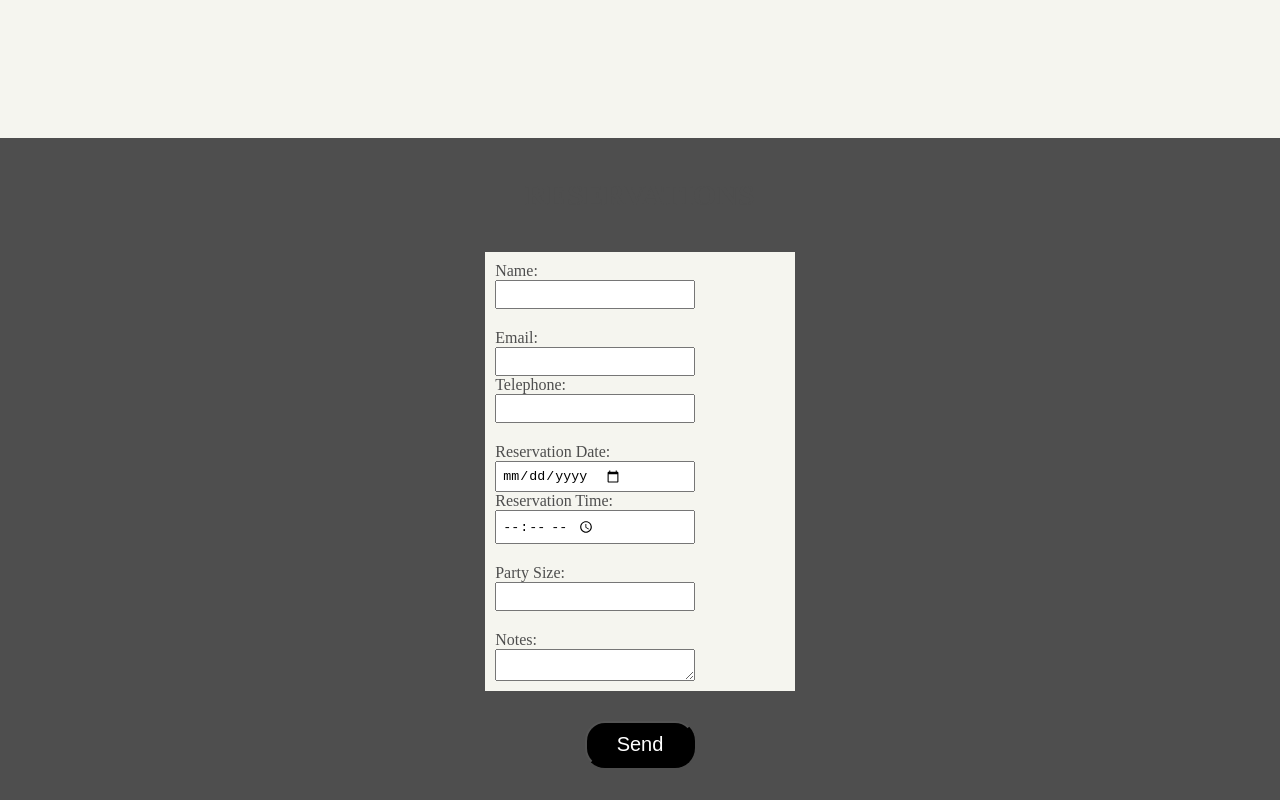
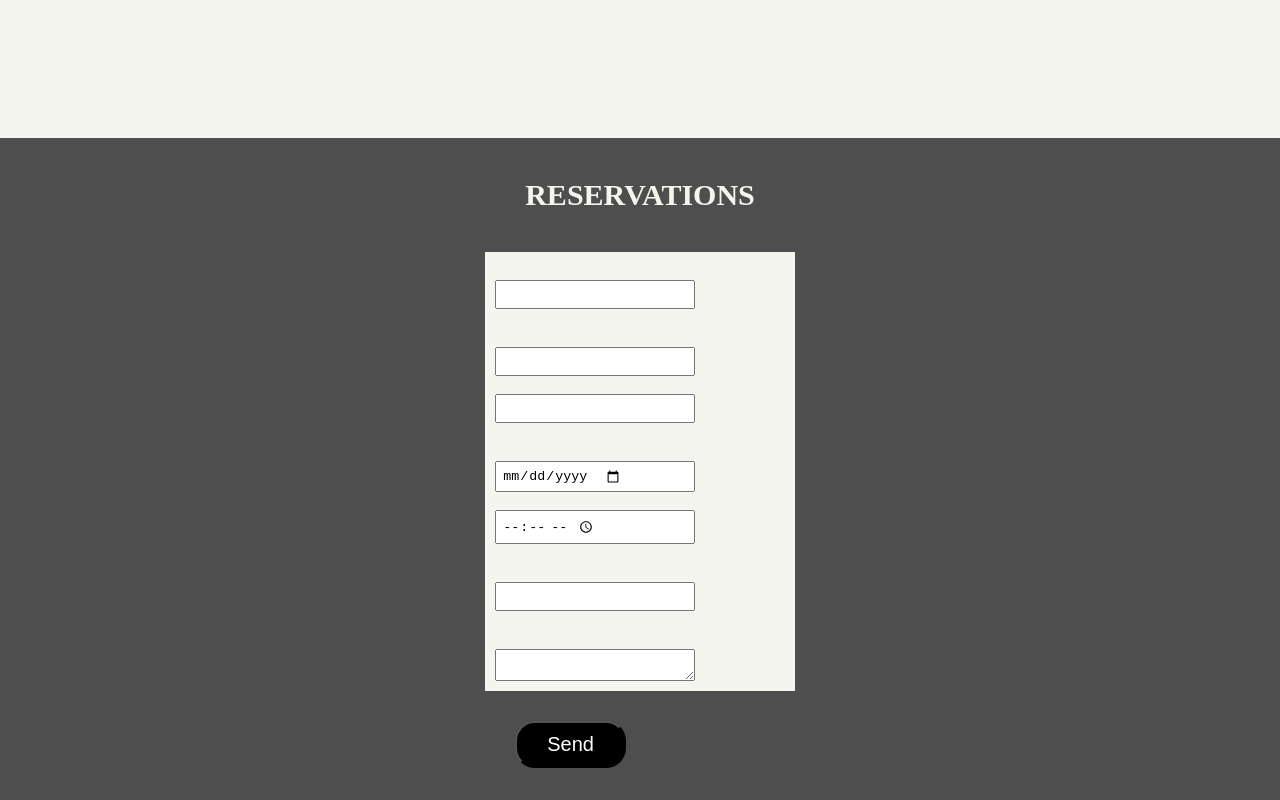
Before and after one commit to mehtapparkinson/CFG-Restaurant, a React (Create React App) app in the folder restaurant/: page / in a window 1280 px wide. Shown: the part 1540-2340 px from the top of the page. Built offline with nearby package versions, Linux system fonts and the light colour scheme.

Commit message:
Update reservations.css

```diff
--- a/restaurant/src/Reservations/reservations.css
+++ b/restaurant/src/Reservations/reservations.css
@@ -1,11 +1,10 @@
 .form-container {
     height: 100vh;
     margin: auto;
-    text-align: center;
     display: flex;
     flex-direction: column;
     align-items: center;
-    color: #4e4e4e;
+    color: #F5F5EF;
     background-color: #4e4e4e;
 
 }
```
